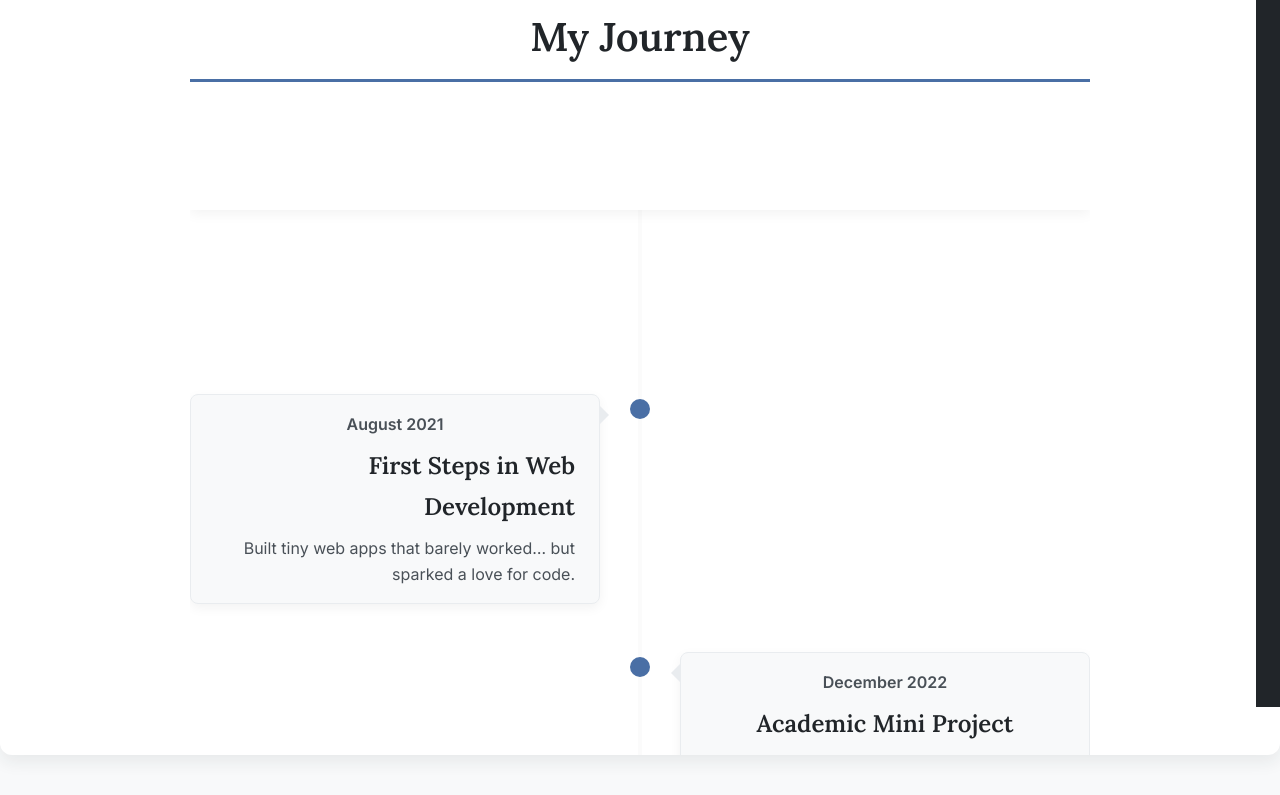
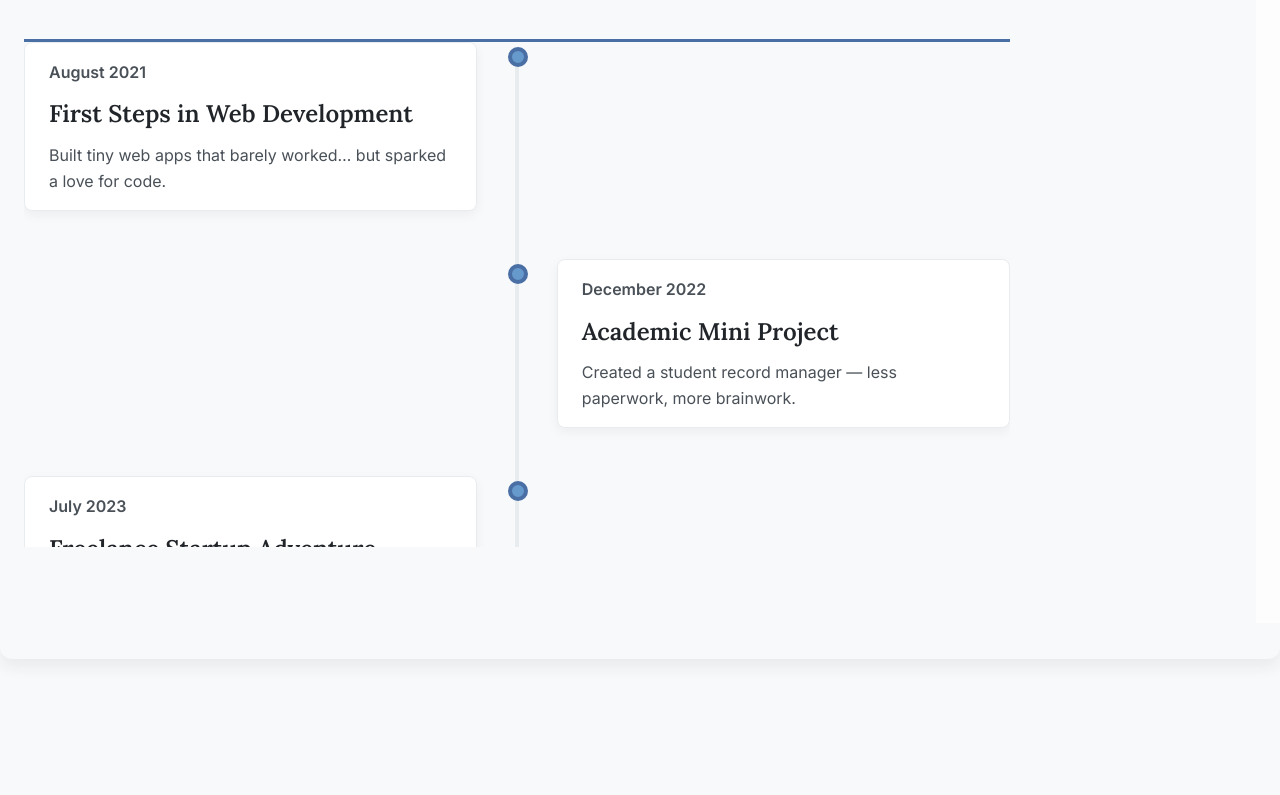
Before and after one commit to Saiteja2003/react-portfolio, a React (Vite) app: page / in a window 1280 px wide. Shown: the part 473-1268 px from the top of the page. Built offline with nearby package versions, Linux system fonts and the light colour scheme.

Commit message:
Timeline and skillchart final effects

```diff
--- a/src/components/About.module.css
+++ b/src/components/About.module.css
@@ -1,13 +1,15 @@
 /* src/components/About.module.css */
 
 .aboutContainer {
+  height: 100vh;
   overflow: hidden;
   position: relative;
+  background-color: #f8f9fa;
 }
 
 .panelsContainer {
   width: 200%;
-  height: 100vh;
+  height: 100%;
   display: flex;
   flex-wrap: nowrap;
 }
@@ -15,41 +17,54 @@
 .panel {
   width: 100vw;
   height: 100vh;
-  display: flex;
-  justify-content: center;
-  align-items: center; /* Vertically center by default */
-  padding: 2rem;
 }
 
-/* Override for the timeline panel to ensure top alignment */
-.timelinePanel {
-  align-items: flex-start;
-  padding-top: 6rem; /* Add space at the top */
+.timelineWrapper {
+  width: 80%;
+  height: 80%;
+  overflow-y: auto;
+  box-sizing: border-box;
+  -ms-overflow-style: none;
+  scrollbar-width: none;
 }
-
-.panelContent {
-  width: 100%;
-  max-width: 900px;
+.timelineWrapper::-webkit-scrollbar {
+  display: none;
 }
 
 .panelHeading {
+  /* --- STICKY HEADING STYLES --- */
+  position: sticky;
+  top: 0;
+  padding: 2rem 0;
+  margin: 0;
+  background-color: #f8f9fa; /* Match panel background */
+  z-index: 10;
+  /* --- END STICKY STYLES --- */
+
   font-size: 2.5rem;
   color: var(--primary-color);
-  margin-bottom: 2rem;
   text-align: center;
   width: 100%;
 }
 
-.chartPanel {
-  background-color: #212529;
+.ratingsWrapper {
+  width: 100%;
+  max-width: 900px;
+  padding: 2rem;
+  box-sizing: border-box;
 }
 
-.chartPanel .panelHeading {
-  color: #f8f9fa;
+/* --- DARK THEME FOR CHART PANEL --- */
+.chartPanel {
+  background-color: #2c3034; /* The card background color */
+  border: 1px solid rgba(255, 255, 255, 0.1);
+  box-shadow: 0 15px 35px -10px rgba(0, 0, 0, 0.3);
+
+  /* Use padding to create space around the centered content */
+  padding: 2rem;
+  box-sizing: border-box;
+
+  display: flex;
+  align-items: center;
+  justify-content: center;
 }
-
-.chartWrapper {
-  position: relative;
-  height: 60vh;
-  max-height: 500px;
-}
--- a/src/components/ChartRatings.module.css
+++ b/src/components/ChartRatings.module.css
@@ -1,39 +1,38 @@
 /* src/components/ChartRatings.module.css */
 
+.chartContainer {
+  width: 90%;
+
+  /* --- PREMIUM CARD STYLES --- */
+  /* A slightly lighter dark color creates a layered effect */
+  background-color: #2c3034;
+
+  /* A subtle border for a clean edge */
+  border: 1px solid rgba(255, 255, 255, 0.1);
+
+  /* A soft shadow to lift the card off the background */
+  box-shadow: 0 15px 35px -10px rgba(0, 0, 0, 0.3);
+
+  border-radius: 16px;
+  padding: 2rem;
+  box-sizing: border-box;
+}
 .stickyContainer {
-  @media (min-width: 992px) {
-    position: sticky;
-    /* We adjust 'top' to account for the sticky header height + some margin */
-    top: 120px;
-  }
+  position: sticky;
+  top: 0;
+  display: flex;
+  flex-direction: column;
+  align-items: center;
+  justify-content: center;
+  padding: 2rem 0;
+  background-color: #fdfdfd; /* Match the chart container background */
+  z-index: 10;
+  width: 90%;
 }
 
-.chartContainer {
-  background-color: var(--bg-color);
-  padding: 1.5rem;
-  border-radius: 12px;
-  border: 1px solid #e9ecef;
-  box-shadow: 0 4px 8px rgba(0, 0, 0, 0.05);
-  /* Add a minimum height to give it substance */
-  min-height: 300px;
-  /* Use flexbox to vertically center the placeholder content */
-  display: flex;
-  flex-direction: column;
-  justify-content: center;
+.chartWrapper {
+  position: relative;
+  height: 55vh; /* Adjusted for better spacing */
+  max-height: 450px;
+  margin-top:1.5rem;
 }
-
-.chartContainer h4 {
-  margin: 0 0 1rem 0;
-  color: var(--primary-color);
-  font-size: 1.25rem;
-  text-align: center;
-}
-
-.chartPreview {
-  padding: 2rem 1rem;
-  text-align: center;
-  background-color: #f8f9fa;
-  border-radius: 8px;
-  border: 2px dashed #dee2e6;
-  color: #6c757d;
-}
--- a/src/components/Timeline.jsx
+++ b/src/components/Timeline.jsx
@@ -1,147 +1,42 @@
 // src/components/Timeline.jsx
 
-import React, { useRef } from 'react';
-import { motion, useScroll, useTransform, useSpring } from 'framer-motion';
+import React from 'react';
+import { motion } from 'framer-motion'; // We only need motion, not the scroll hooks
 import styles from './Timeline.module.css';
 
-// --- (TimelineData remains the same) ---
 const timelineData = [
-  {
-    date: "August 2021",
-    title: "First Steps in Web Development",
-    description: "Built tiny web apps that barely worked… but sparked a love for code.",
-  },
-  {
-    date: "December 2022",
-    title: "Academic Mini Project",
-    description: "Created a student record manager — less paperwork, more brainwork.",
-  },
-  {
-    date: "July 2023",
-    title: "Freelance Startup Adventure",
-    description: "Helped friends launch a freelance gig - ArcheTech Global (ATG) played strategist, sometimes debugger, always cheerleader.",
-  },
-  {
-    date: "March 2024",
-    title: "IoT Smart Power Management System",
-    description: "Built a power-saving IoT system; turned “switch it off” into a tech solution. Even got a paper out of it.",
-  },
-  {
-    date: "June 2024",
-    title: "Bachelor’s in Computer Science & Engineering",
-    description: "Seshadri Rao Gudlavalleru Engineering College, India. Graduated with a solid 8.9 CGPA.",
-  },
-  {
-    date: "2025 Present",
-    title: "Master’s in Web & Data Science",
-    description: "Expanding expertise in modern web technologies and data-driven systems",
-  },
+  { date: "August 2021", title: "First Steps in Web Development", description: "Built tiny web apps that barely worked… but sparked a love for code." },
+  { date: "December 2022", title: "Academic Mini Project", description: "Created a student record manager — less paperwork, more brainwork." },
+  { date: "July 2023", title: "Freelance Startup Adventure", description: "Helped friends launch a freelance gig - ArcheTech Global (ATG) played strategist, sometimes debugger, always cheerleader." },
+  { date: "March 2024", title: "IoT Smart Power Management System", description: "Built a power-saving IoT system; turned “switch it off” into a tech solution. Even got a paper out of it." },
+  { date: "June 2024", title: "Bachelor’s in Computer Science & Engineering", description: "Seshadri Rao Gudlavalleru Engineering College, India. Graduated with a solid 8.9 CGPA." },
+  { date: "2025 Present", title: "Master’s in Web & Data Science", description: "Expanding expertise in modern web technologies and data-driven systems" },
 ];
 
-
-const TimelineItem = ({ date, title, description, side, index, totalItems, animationProgress }) => {
-  const activationPoint = index / (totalItems - 1);
-  const uncoloredShadow = "0 0 0px rgba(0,0,0,0)"; // No shadow
-  const coloredShadow = "0 0 15px var(--secondary-color)"; // Glowing shadow
-  const uncolored = "var(--background-color)";
-  const colored = "var(--accent-color)";
-
-  // THE FIX IS HERE: The animation is reversed.
-  // The transition now happens just AFTER the beam passes the dot's activation point.
-  // The color output range is swapped from [uncolored, colored] to [colored, uncolored].
-  const animatedShadow = useTransform(
-    animationProgress,
-    [activationPoint - 0.1, activationPoint, activationPoint + 0.1],
-    [uncoloredShadow, coloredShadow, uncoloredShadow]
-  );
-
-  const backgroundColor = useTransform(
-    animationProgress,
-    [activationPoint, activationPoint + 0.01], // Transition happens as the beam LEAVES the dot
-    [colored, uncolored] // Color fades from colored to uncolored
-  );
-
-  const borderColor = useTransform(
-    animationProgress,
-    [activationPoint, activationPoint + 0.01],
-    [colored, uncolored]
-  );
-
-  const itemVariants = {
-    hidden: { opacity: 0, x: side === 'left' ? -100 : 100 },
-    visible: { opacity: 1, x: 0, transition: { duration: 0.6, ease: "easeOut" } }
-  };
-
-  return (
+const TimelineItem = ({ date, title, description, side }) => (
   <div className={`${styles.timelineItem} ${side === 'left' ? styles.left : styles.right}`}>
-      <motion.div
-        className={styles.timelineDot}
-        //style={{ backgroundColor, borderColor }}
-        style={{ boxShadow: animatedShadow }}
-      />
-      <motion.div
-        className={styles.timelineContent}
-        variants={itemVariants}
-        initial="hidden"
-        whileInView="visible"
-        viewport={{ once: true, amount: 0.5 }}
-      >
+    <div className={styles.timelineDot} />
+    <div className={styles.timelineContent}>
       <span className={styles.date}>{date}</span>
       <h3 className={styles.title}>{title}</h3>
       <p className={styles.description}>{description}</p>
-      </motion.div>
+    </div>
   </div>
 );
 
-}
-
-function Timeline() {
-  const scrollContainerRef = useRef(null);
-  const { scrollYProgress } = useScroll({
-    target: scrollContainerRef,
-    offset: ["start start", "end start"],
-  });
-
-  const animationProgress = useTransform(scrollYProgress, [0, 1], [0, 1]);
-
-  const easedProgress = useSpring(animationProgress, {
-    stiffness: 120,
-    damping: 40,
-  });
-
-
-  // CHANGE 2: The beam now starts at 0.5% height instead of 0
-  const scaleY = useTransform(animationProgress, [0, 1], [0.002, 1]);
-
-  const contentTranslateY = useTransform(
-    easedProgress,
-    [0, 1],
-    ["0%", `-${100 - 100 / timelineData.length}%`]
-  );
-
+// The component now accepts a 'scrollProgress' prop
+function Timeline({ scrollProgress }) {
   return (
-    <div className={styles.timelineContainer} ref={scrollContainerRef}>
-      <div className={styles.stickyWrapper}>
-        <div className={styles.headerContent}>
-          <div className={styles.headerTextContainer}>
-          </div>
-        </div>
-        <div className={styles.timeline}>
-            <motion.div className={styles.scrollBeam} style={{ scaleY }} />
-            <motion.div style={{ y: contentTranslateY }}>
+    <div className={styles.timelineContainer}>
+      {/* The animated scroll beam's height is now controlled by the prop */}
+      <motion.div className={styles.scrollBeam} style={{ scaleY: scrollProgress }} />
       {timelineData.map((item, index) => (
         <TimelineItem
           key={index}
-                  index={index}
-                  totalItems={timelineData.length}
-                  animationProgress={easedProgress}
           side={index % 2 === 0 ? 'left' : 'right'}
           {...item}
         />
       ))}
-            </motion.div>
-        </div>
-      </div>
     </div>
   );
 }
--- a/src/components/Timeline.module.css
+++ b/src/components/Timeline.module.css
@@ -1,184 +1,58 @@
 /* src/components/Timeline.module.css */
 
 .timelineContainer {
+
   position: relative;
-  height: 400vh;
+  -ms-overflow-style: none;
+  scrollbar-width: none;
+
+  /* Add this line to create a buffer at the end */
+  padding-bottom: 5vh;
 }
 
-.stickyWrapper {
-  position: sticky;
-  top: 0;
-  height: 100vh;
-  overflow: hidden;
+.timelineContainer::-webkit-scrollbar {
+  display: none;
 }
 
-.headerContent {
+/* The background line */
+.timelineContainer::before {
+  content: '';
   position: absolute;
-  top: 0;
-  left: 0;
-  width: 100%;
-  padding: 3rem 50px;
-  background: var(--card-bg-color);
-  z-index: 10;
-  box-shadow: 0 4px 12px rgba(0, 0, 0, 0.05);
+  left: 50%;
+  top: 15px;
+  bottom: 15px;
+  width: 4px;
+  background-color: #e9ecef;
+  transform: translateX(-50%);
+  z-index: 0;
 }
 
-.headerContent h2 {
-  font-size: 3rem; margin: 0; color: var(--primary-color);
-  border-bottom: 3px solid var(--secondary-color);
-  padding-bottom: 0.5rem; display: inline-block;
+/* The animated scroll beam */
+.scrollBeam {
+  position: absolute;
+  left: 50%;
+  top: 0;
+  width: 4px;
+  height: 100%; /* It scales its parent's height */
+  background-color: var(--accent-color);
+  box-shadow: 0 0 12px var(--accent-color);
+  transform-origin: top;
+  z-index: 1;
+  transform: translateX(-50%);
 }
 
-.headerContent h3 {
-  font-size: 1.5rem; margin-top: 0.5rem;
-  font-weight: 400; color: var(--text-color);
-}
-
-.timeline {
-  position: relative;
-  max-width: 900px;
-  padding-top: 280px;
-  margin: 0 auto;
-}
-
-/* --- TRUE ZIGZAG LAYOUT STYLES --- */
-
-/* Center the background line and the animated scroll beam */
-.timeline::before, .scrollBeam {
-  content: ''; position: absolute; left: 50%; top: 0;
-  width: 4px;  transform: translateX(-50%);
-  top: 15px;      /* Starts the beam at the vertical center of the first dot */
-  bottom: 45px;
-
-}
-.timeline::before { background-color: #fbfbfb; }
-.scrollBeam {
-  background-color: var(--accent-color);
-  transform-origin: top;
-  z-index: 1;
-  box-shadow: 0 0 12px var(--accent-color);
-}
-
-/* The invisible, full-width container for each row. This is what gives the layout its vertical spacing. */
-.timelineItem {
-  position: relative;
-  margin-bottom: 3rem;
-}
-/* Clear floats for safety, though we aren't using them */
-
-/* The dot is always in the absolute center of the row */
-.timelineDot {
-  position: absolute; left: 50%; top: 5px;
-  width: 20px; height: 20px;
-  border-radius: 50%;
-  background-color: var(--secondary-color);
-  border: 4px solid var(--accent-color);
-  z-index: 2; transform: translateX(-50%);
-  background-color: var(--accent-color);
-
-}
-
-/* The visible content card */
-.timelineContent {
-  position: relative;
-  width: calc(50% - 40px); /* Half the width, minus spacing */
-  padding: 1rem 1.5rem;
-  background-color: var(--bg-color);
-  border-radius: 8px;
-  box-shadow: 0 4px 12px rgba(0,0,0,0.05);
-  border: 1px solid #e9ecef;
-  display: flex;
-  flex-direction: column;
-  align-items: center;
-}
-
-.timelineItem.right .timelineContent {
-  margin-left: auto;
-  margin-right: 0;
-  text-align: left;
-}
-
-/* Push LEFT-side cards to the left */
-.timelineItem.left .timelineContent {
-  margin-left: 0;
-  margin-right: auto;
-  text-align: right;
-}
-
-
-/* Add an arrow pointing to the beam for each card */
-.timelineContent::before {
-  content: " "; height: 0; position: absolute;
-  top: 10px; width: 0; z-index: 1;
-  border: medium solid #e9ecef;
-}
-
-/* Arrow for LEFT-side cards (points right) */
-.timelineItem.left .timelineContent::before {
-  left: 100%;
-  border-width: 10px 0 10px 10px;
-  border-color: transparent transparent transparent #e9ecef;
-}
-
-/* Arrow for RIGHT-side cards (points left) */
-.timelineItem.right .timelineContent::before {
-  right: 100%;
-  border-width: 10px 10px 10px 0;
-  border-color: transparent #e9ecef transparent transparent;
-}
-
-
-/* --- Content text alignment --- */
+/* --- Styles for items, dots, content, and responsiveness --- */
+.timelineItem { position: relative; margin-bottom: 3rem; }
+.timelineDot { position: absolute; left: 50.09%; top: 5px; width: 20px; height: 20px; border-radius: 50%; background-color:#6699cc; border: 4px solid var(--accent-color); z-index: 4; transform: translateX(-50%); }
+.timelineContent { position: relative; width: calc(50% - 40px); padding: 1rem 1.5rem; background-color: white; border-radius: 8px; box-shadow: 0 4px 12px rgba(0,0,0,0.05); border: 1px solid #e9ecef; }
+.timelineItem.right .timelineContent { margin-left: auto; }
+.timelineItem.left .timelineContent { margin-right: auto; }
 .date { font-weight: 600; color: var(--secondary-color); margin-bottom: 0.5rem; display: block; }
 .title { font-size: 1.5rem; color: var(--primary-color); margin: 0; margin-bottom: 0.5rem; }
 .description { font-size: 1rem; line-height: 1.6; }
-/* --- Responsive Styles for Mobile & Tablets --- */
-/* In src/components/Timeline.module.css */
 
-/* Replace your entire existing @media block with this one */
-/* --- Responsive Styles for Mobile & Tablets --- */
 @media (max-width: 768px) {
-
-  /* FIX: Use 'dvh' instead of 'vh' for reliable mobile height.
-     This value controls the scroll speed. Adjust it to your liking.
-     A good starting point is 40-50dvh per event. For 6 events, ~250dvh is a good start.
-  */
-  .timelineContainer {
-    height: 250dvh;
-  }
-
-  /* FIX: The sticky container must also use 'dvh' to match. */
-  .stickyWrapper {
-    height: 100dvh;
-  }
-
-  .headerTextContainer h2 {
-    font-size: 2rem;
-  }
-  .headerTextContainer h3 {
-    font-size: 1.1rem;
-  }
-  .headerTextContainer {
-    padding: 2rem 1.5rem;
-  }
-
-  .timeline {
-    max-width: 100%;
-    padding-top: 300px;
-  }
-
-  /* --- Stacking styles --- */
-  .timeline::before, .scrollBeam { left: 20px; }
-  .timelineDot { left: 20px; }
+  .timelineContainer::before, .scrollBeam, .timelineDot { left: 20px; }
   .timelineContent { width: auto; }
-  .timelineItem.left .timelineContent,
-  .timelineItem.right .timelineContent {
-    margin-left: 50px; text-align: left;
-  }
-  .timelineItem.left .timelineContent::before,
-  .timelineItem.right .timelineContent::before {
-    left: -10px; right: auto;
-    border-width: 10px 10px 10px 0;
-    border-color: transparent #e9ecef transparent transparent;
-  }
+  .timelineItem.left .timelineContent, .timelineItem.right .timelineContent { margin-left: 50px; text-align: left; }
 }
--- a/src/components/about.jsx
+++ b/src/components/about.jsx
@@ -1,49 +1,63 @@
 // src/components/About.jsx
 
-import React, { useEffect, useRef } from 'react';
+import React, { useEffect, useRef, useState } from 'react';
 import gsap from 'gsap';
 import { ScrollTrigger } from 'gsap/ScrollTrigger';
-import { Chart as ChartJS, RadialLinearScale, PointElement, LineElement, Filler, Tooltip } from 'chart.js';
-import { Radar } from 'react-chartjs-2';
 import Timeline from './Timeline';
+import ChartRatings from './ChartRatings';
 import styles from './About.module.css';
 
 gsap.registerPlugin(ScrollTrigger);
-ChartJS.register(RadialLinearScale, PointElement, LineElement, Filler, Tooltip);
-
-const skillsData = {
-  labels: ['React', 'CSS', 'JavaScript', 'Node.js', 'UI/UX Design', 'Git'],
-  datasets: [{ label: 'Proficiency', data: [9, 8, 8, 7, 9, 8], backgroundColor: 'rgba(74, 111, 165, 0.2)', borderColor: 'rgba(74, 111, 165, 1)', borderWidth: 2 }],
-};
-
-const chartOptions = {
-  scales: { r: { angleLines: { color: 'rgba(255, 255, 255, 0.25)' }, grid: { color: 'rgba(255, 255, 255, 0.25)' }, pointLabels: { font: { size: 14, family: "'Inter', sans-serif" }, color: '#f8f9fa' }, ticks: { backdropColor: '#212529', color: '#f8f9fa', stepSize: 2 }, suggestedMin: 0, suggestedMax: 10 }},
-  plugins: { tooltip: { enabled: true } },
-  maintainAspectRatio: false,
-};
 
 function About() {
   const containerRef = useRef(null);
   const panelsRef = useRef(null);
-  const timelineRef = useRef(null);
+  const timelineWrapperRef = useRef(null); // Changed name for clarity
+  const [timelineProgress, setTimelineProgress] = useState(0);
 
   useEffect(() => {
     const ctx = gsap.context(() => {
-      if (!panelsRef.current) return;
+      if (!timelineWrapperRef.current || !panelsRef.current) return;
+
       const panels = gsap.utils.toArray(panelsRef.current.children);
-      const amount = panels.length - 1;
+      const wrapper = timelineWrapperRef.current;
 
-      gsap.to(panels, {
-        xPercent: -100 * amount,
-        ease: "none",
+      // Use scrollHeight to get the full height of the scrollable content
+      const scrollDistance = wrapper.scrollHeight - wrapper.clientHeight;
+
+      const tl = gsap.timeline({
         scrollTrigger: {
           trigger: containerRef.current,
           pin: true,
           scrub: 1,
-          snap: 1 / amount,
-          end: () => "+=" + panelsRef.current.offsetWidth,
+          end: "+=5000", // A generous, fixed scroll distance for a slow, premium feel
         },
       });
+
+      // --- THE DEFINITIVE FIX IS HERE ---
+
+      // Phase 1: A "dummy" animation for the virtual scroll
+      if (scrollDistance > 0) {
+        tl.to({}, { // Target an empty object, as we only need the onUpdate callback
+          duration: 2, // Dedicate 3/4 of the scroll to reading the timeline
+          onUpdate: function() {
+            // Get the progress of this specific animation (0 to 1)
+            const progress = this.progress();
+            // Manually set the scrollTop of the wrapper
+            wrapper.scrollTop = progress * scrollDistance;
+            // Update the state to animate the scroll beam in the Timeline component
+            setTimelineProgress(progress);
+          },
+        });
+      }
+
+      // Phase 2: The horizontal slide (starts after the dummy tween is complete)
+      tl.to(panels, {
+        xPercent: -100 * (panels.length - 1),
+        ease: 'none',
+        duration: 1, // Dedicate 1/4 of the scroll to the slide
+      });
+
     }, containerRef);
     return () => ctx.revert();
   }, []);
@@ -51,23 +65,20 @@ function About() {
   return (
     <section id="about" ref={containerRef} className={styles.aboutContainer}>
       <div ref={panelsRef} className={styles.panelsContainer}>
-        {/* Panel 1: Timeline */}
-        <div className={`${styles.panel} ${styles.timelinePanel}`}>
-          <div className={styles.panelContent}>
+        {/* Panel 1: The Timeline */}
+        <div className={styles.panel}>
+          {/* This wrapper is now correctly being scrolled internally */}
+          <div ref={timelineWrapperRef} className={styles.timelineWrapper}>
             <h2 className={styles.panelHeading}>My Journey</h2>
-            <Timeline ref={timelineRef} />
+            <Timeline scrollProgress={timelineProgress} />
           </div>
         </div>
-        {/* Panel 2: Skills Chart */}
-        <div className={`${styles.panel} ${styles.chartPanel}`}>
-          <div className={styles.panelContent}>
-            <h2 className={styles.panelHeading}>My Skills</h2>
-            <div className={styles.chartWrapper}>
-              <Radar data={skillsData} options={chartOptions} />
-            </div>
+        {/* Panel 2: The Ratings Chart */}
+        <div className={styles.panel}>
+
+            <ChartRatings />
           </div>
         </div>
-      </div>
     </section>
   );
 }
```
Also changed, not shown: src/components/ChartRatings.jsx (+37 -27 lines). Lines whose indentation alone changed are shown as unchanged.
